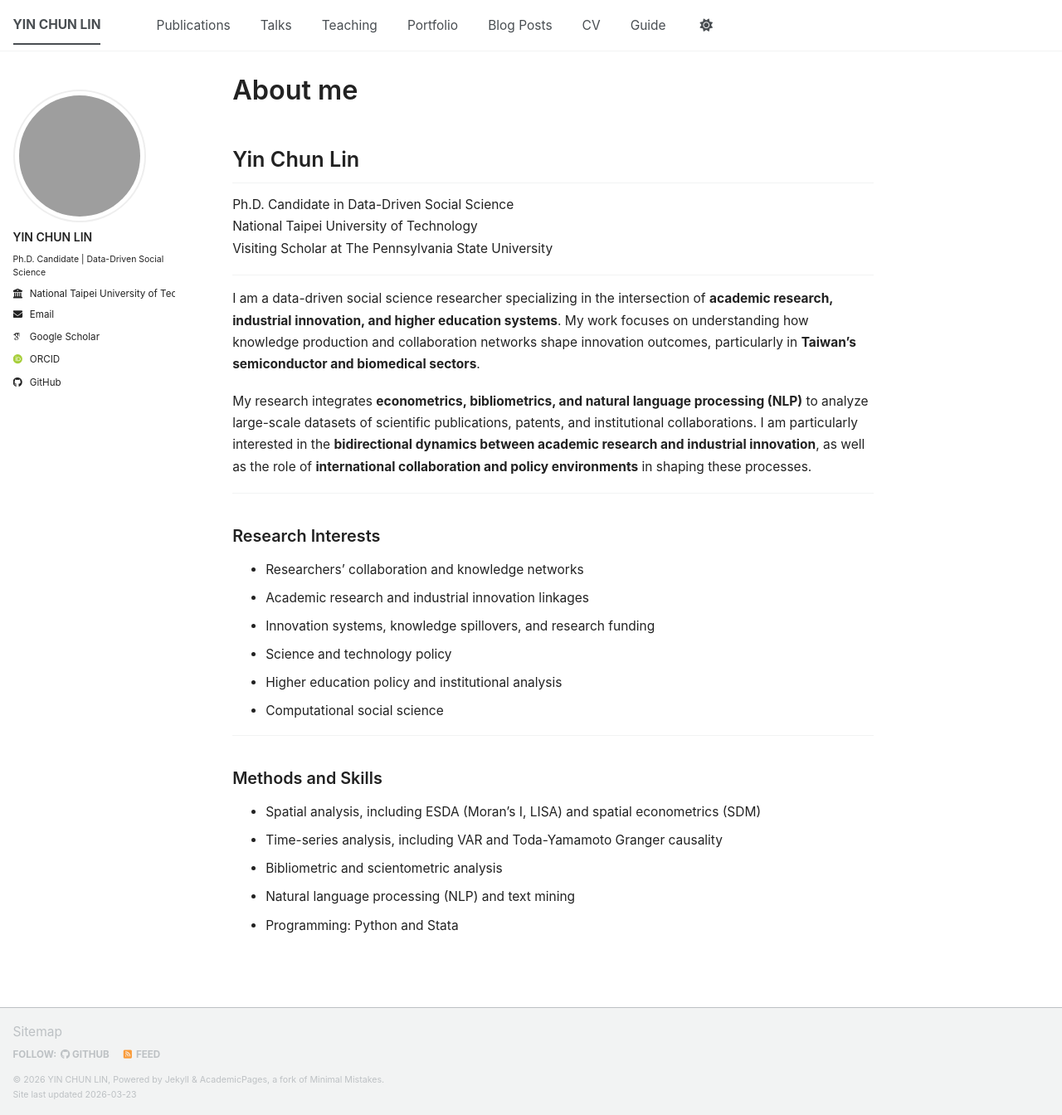
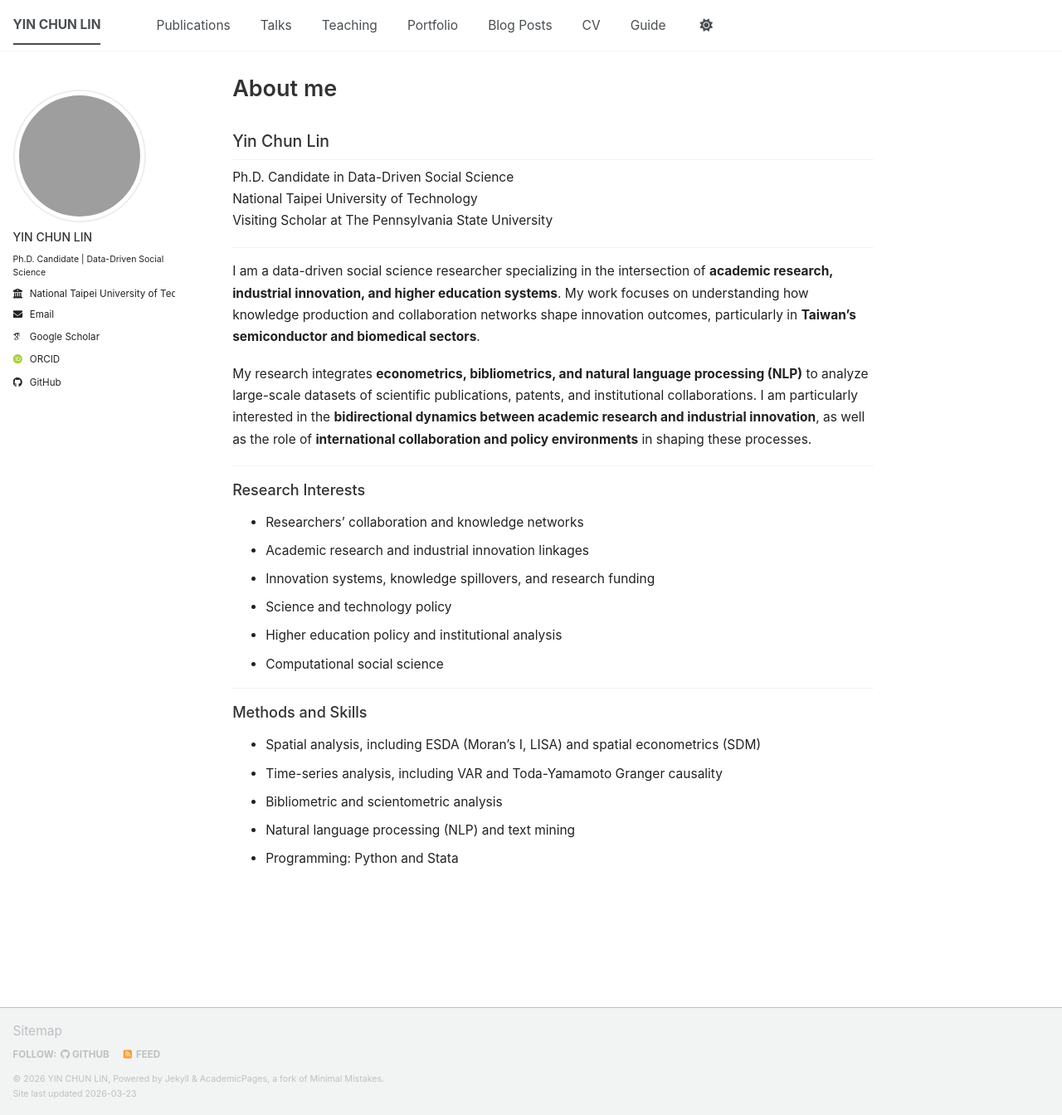
Before and after one commit to Christina0824/yinchun.github.io, a Jekyll site: the page built from _pages/about.md, in a window 1280 px wide and 1344 px high. Shown: the whole window at 83% size. Built offline with Jekyll 4.4.1, drawn with Linux system fonts in a browser that asks for light colours; some web fonts are replaced; a script bundle is joined from its source files by our own code; library files that are not in the unit come from our copies.

Commit message:
Refine heading styles in main.scss
Adjusted font sizes and weights for headings to improve typography.

```diff
--- a/assets/css/main.scss
+++ b/assets/css/main.scss
@@ -51,21 +51,32 @@ body {
   color: #222;
 }
 
-/* 2. Headings (壓低標題感) */
+.page__title {
+  font-size: 1.5rem;
+  font-weight: 600;
+}
+
 h1 {
-  font-size: 1.8rem;
+  font-size: 1.35rem;
   font-weight: 600;
 }
 
 h2 {
-  font-size: 1.4rem;
-  font-weight: 600;
-  margin-top: 2rem;
+  font-size: 1.08rem;
+  font-weight: 500;
+  margin-top: 1.4rem;
+  margin-bottom: 0.45rem;
 }
 
 h3 {
-  font-size: 1.1rem;
-  font-weight: 600;
+  font-size: 1rem;
+  font-weight: 500;
+  margin-top: 1rem;
+  margin-bottom: 0.35rem;
+}
+
+h1, h2, h3 {
+  color: #333;
 }
 
 /* 3. Sidebar avatar (圓形 + 精緻) */
```
